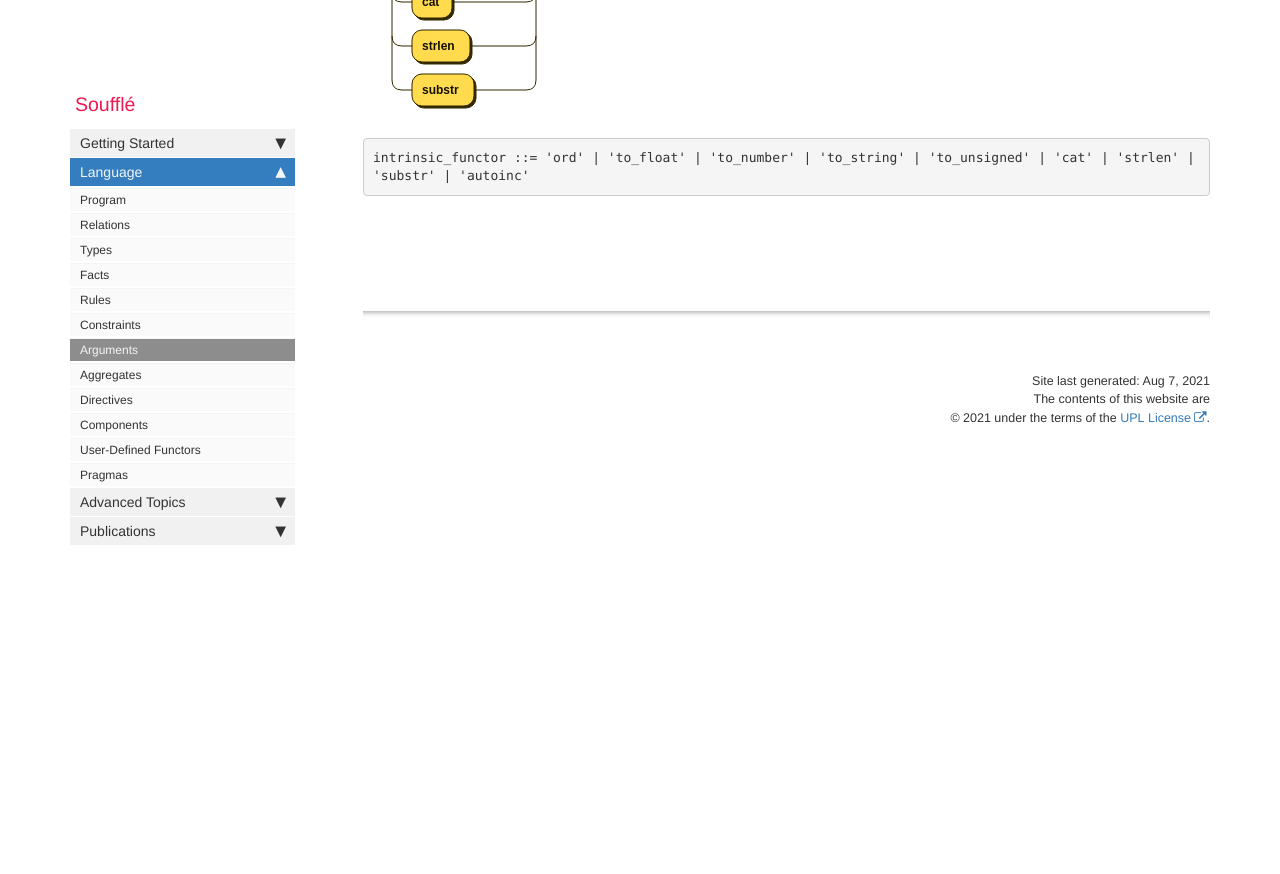
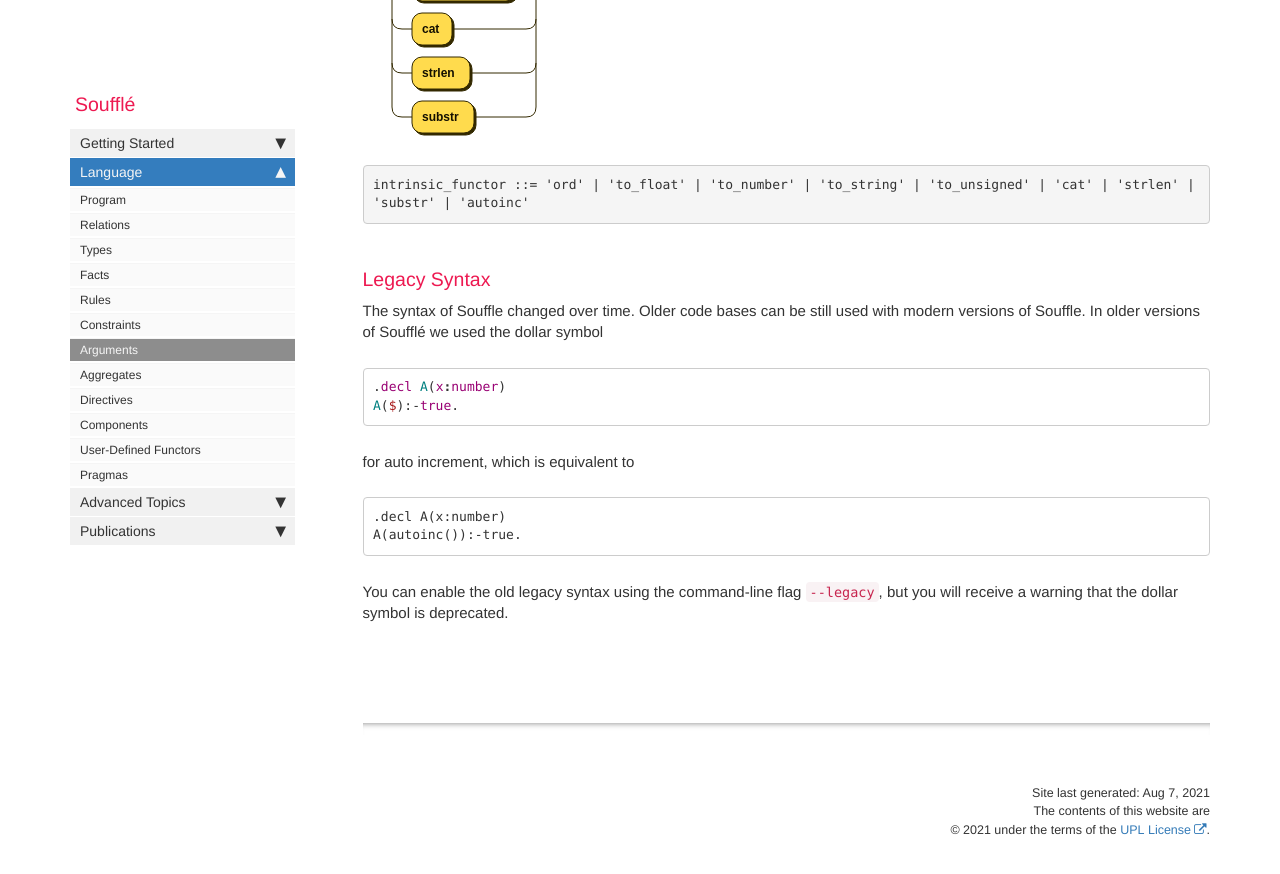
Before and after one commit to souffle-lang/souffle-lang.github.io, a Jekyll site: the page built from pages/docs/arguments.md, in a window 1280 px wide and 900 px high, scrolled down 7733 px. Shown: the top 874 px of the window. Built offline with Jekyll 4.4.1, drawn with Linux system fonts in a browser that asks for light colours; comment, search, counter and statistics services are not loaded.

Commit message:
Update arguments.md

````diff
--- a/pages/docs/arguments.md
+++ b/pages/docs/arguments.md
@@ -246,4 +246,19 @@ There are intrisnic functors for strings, type conversions, and generative funct
 intrinsic_functor ::= 'ord' | 'to_float' | 'to_number' | 'to_string' | 'to_unsigned' | 'cat' | 'strlen' | 'substr' | 'autoinc'
 ```
 
+### Legacy Syntax
+
+The syntax of Souffle changed over time. Older code bases can be still used with
+modern versions of Souffle.  In older versions of Soufflé we used the dollar symbol
+```prolog
+.decl A(x:number)
+A($):-true.
+```
+for auto increment, which is equivalent to
+```
+.decl A(x:number)
+A(autoinc()):-true.
+```
+You can enable the old legacy syntax using the command-line flag `--legacy`, but you will receive a warning that the dollar symbol is deprecated.
+
 {% include links.html %}
````
